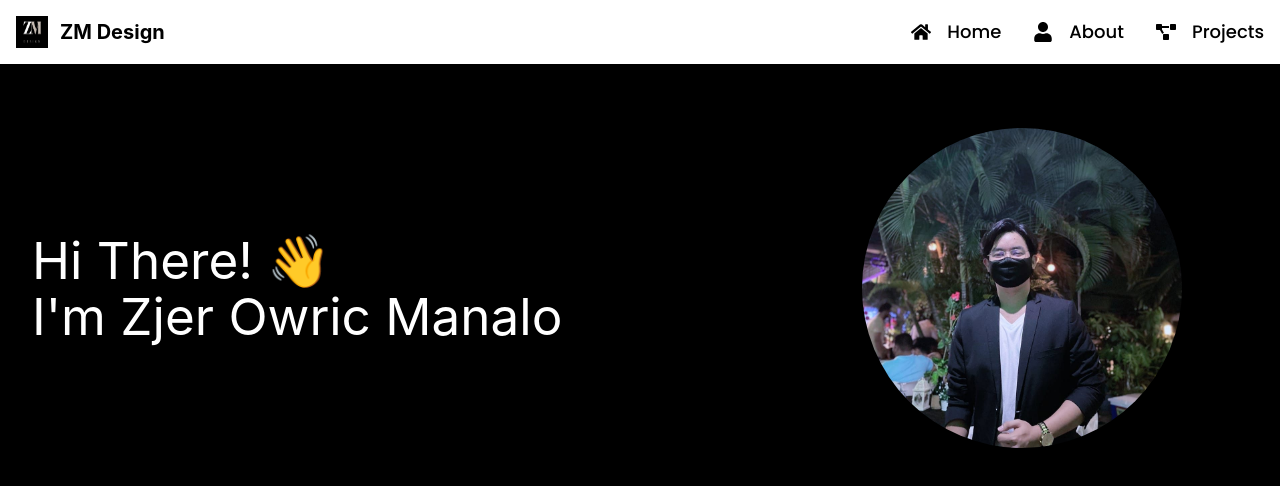
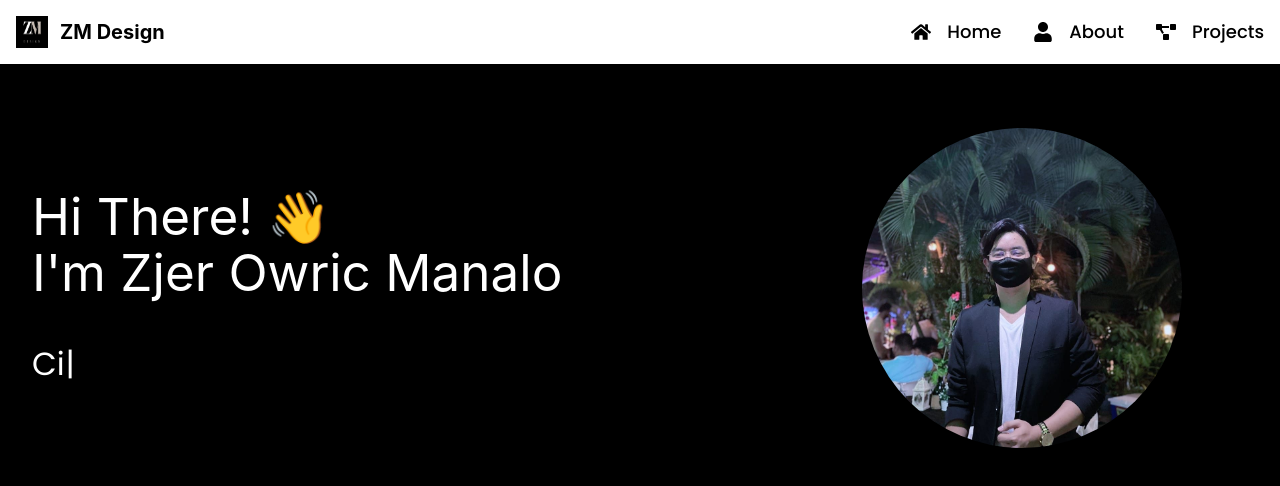
Before and after one commit to Valiantic/ZM-Design, a React (Vite) app: page / in a window 1280 px wide. Shown: the top 486 px of the page. Built offline with nearby package versions, Linux system fonts and the light colour scheme.

Commit message:
Added Typing Animation using Typewriter Effect Package

```diff
--- a/package.json
+++ b/package.json
@@ -15,7 +15,8 @@
     "react-dom": "^18.3.1",
     "react-icons": "^5.4.0",
     "react-router-dom": "^7.1.3",
-    "tailwindcss": "^4.0.0"
+    "tailwindcss": "^4.0.0",
+    "typewriter-effect": "^2.21.0"
   },
   "devDependencies": {
     "@eslint/js": "^9.17.0",
--- /dev/null
+++ b/src/components/TypingBlock/TypingText.css
@@ -0,0 +1,29 @@
+.typewriter-container {
+  font-family: 'Poppins', sans-serif;
+  font-size: 1rem; /* Even smaller size (12px) for mobile */
+  min-height: 2rem;
+  display: flex;
+  align-items: flex-start;
+  justify-content: flex-start;
+  margin-top: 40px;
+  text-align: left;
+  color: white;
+}
+
+.Typewriter {
+  display: inline-block;
+}
+
+/* Medium devices (tablets) */
+@media (min-width: 768px) {
+  .typewriter-container {
+    font-size: 1.7rem;
+  }
+}
+
+/* Large devices (desktops) */
+@media (min-width: 1024px) {
+  .typewriter-container {
+    font-size: 2rem;
+  }
+}
--- /dev/null
+++ b/src/components/TypingBlock/TypingText.jsx
@@ -0,0 +1,25 @@
+import React from 'react';
+import Typewriter from 'typewriter-effect';
+import './TypingText.css';
+
+const TypingText = () => {
+  return (
+    <div className="typewriter-container">
+      <Typewriter
+        options={{
+          strings: [
+            'Civil Engineering Student',
+            'Freelance CAD Operator',
+            'Interior Designer'
+          ],
+          autoStart: true,
+          loop: true,
+          delay: 75,
+          deleteSpeed: 50,
+        }}
+      />
+    </div>
+  );
+};
+
+export default TypingText;
--- a/src/pages/Home.jsx
+++ b/src/pages/Home.jsx
@@ -3,6 +3,7 @@ import '../index.css'
 import React from 'react'
 import Navbar from '../components/NavbarBlock/Navbar'
 import Avatar from '../assets/images/me.jpg'
+import TypingText from '../components/TypingBlock/TypingText'
 
 const waveAnimation = {
   animation: 'wave 2s infinite',
@@ -18,11 +19,12 @@ const Home = () => {
         <div className="flex flex-col md:flex-row items-center justify-between">
 
           {/* Text Content - Left Side */}
-          <div className="w-full text-white md:w-1/2 order-1 md:order-none">
+          <div className="w-full text-white md:w-1/2 order-1 md:order-none mt-8 md:mt-0">
             <h1 className='text-2xl sm:text-xl md:text-4xl'>
               Hi There! <span style={waveAnimation}>👋</span>
               <span className="whitespace-nowrap">I'm Zjer Owric Manalo</span>
             </h1>
+            <TypingText />
           </div>
 
           {/* Avatar - Right Side */}
```
Also changed, not shown: 1 other file (tests, documents, lock files or other folders).
